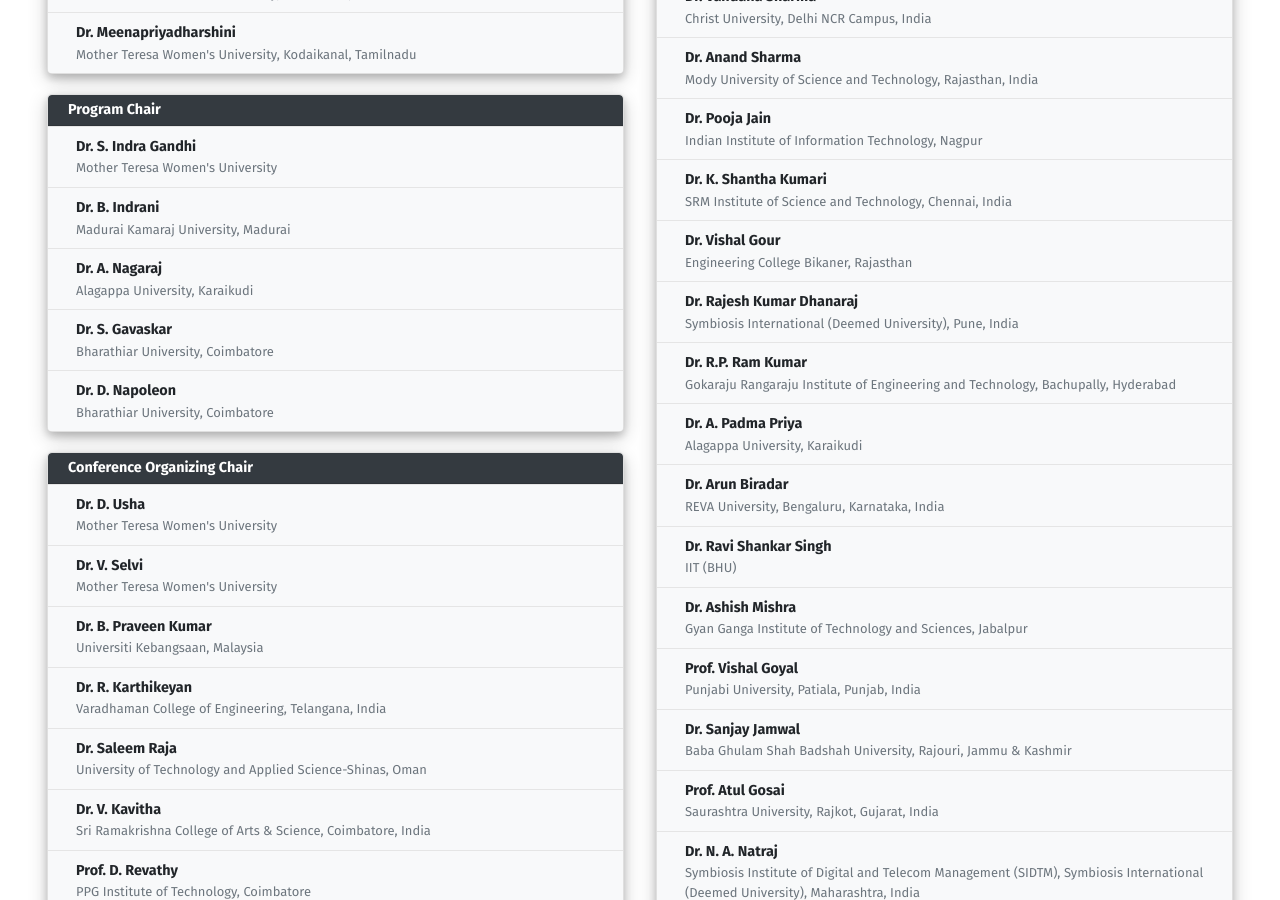
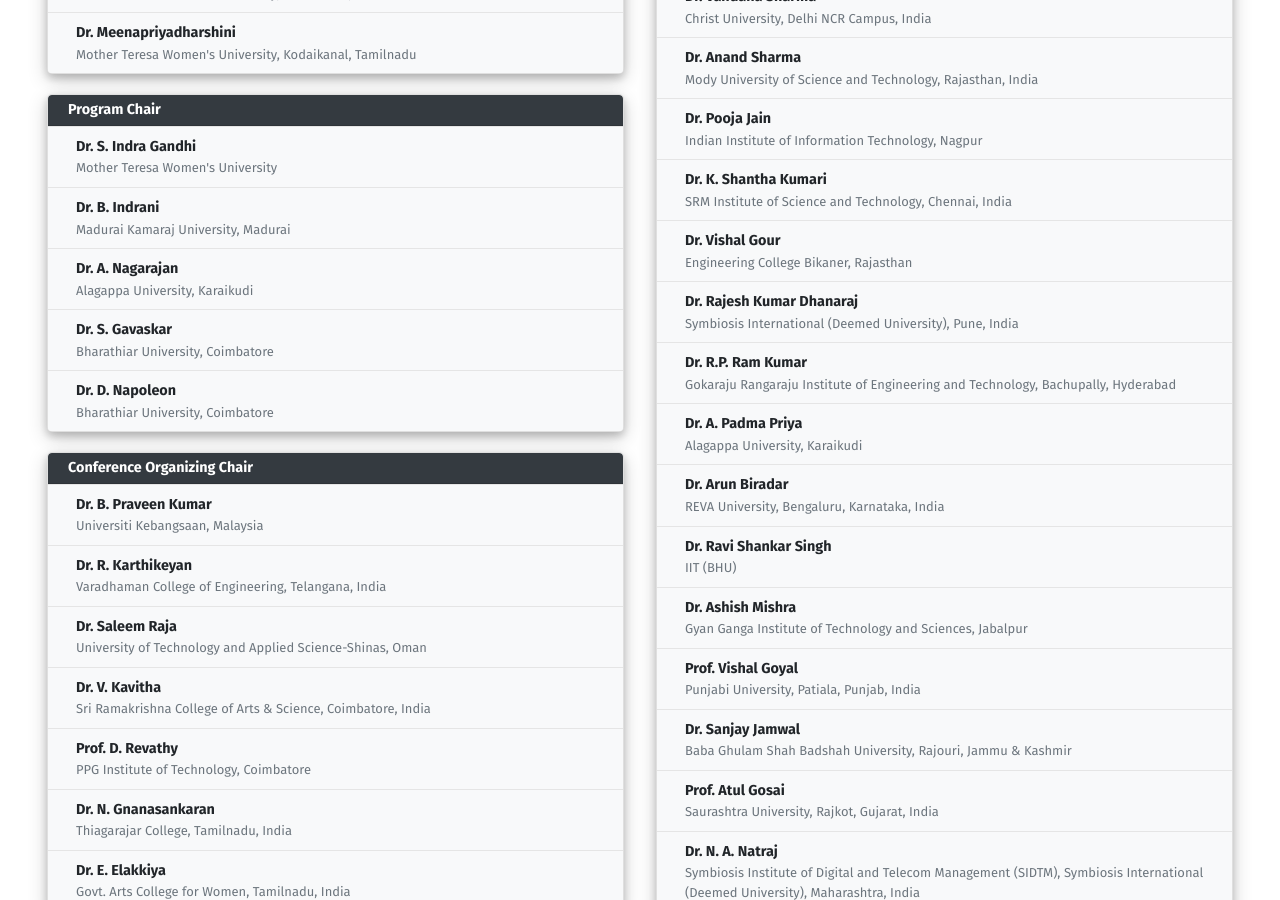
Before and after one commit to sravivarman/icaans_conf, a Jekyll site: the page built from organization.html, in a window 1280 px wide and 900 px high, scrolled down 934 px. Built offline with Jekyll 4.4.1, drawn with Linux system fonts in a browser that asks for light colours.

Commit message:
Update organization.yml

```diff
--- a/_data/organization.yml
+++ b/_data/organization.yml
@@ -34,7 +34,7 @@
     org: Mother Teresa Women's University
   - name: Dr. B. Indrani
     org: Madurai Kamaraj University, Madurai
-  - name: Dr. A. Nagaraj
+  - name: Dr. A. Nagarajan
     org: Alagappa University, Karaikudi
   - name: Dr. S. Gavaskar
     org: Bharathiar University, Coimbatore
@@ -44,10 +44,6 @@
 - title: Conference Organizing Chair
   column: 1
   members:
-  - name: Dr. D. Usha
-    org: Mother Teresa Women's University
-  - name: Dr. V. Selvi
-    org: Mother Teresa Women's University
   - name: Dr. B. Praveen Kumar
     org: Universiti Kebangsaan, Malaysia
   - name: Dr. R. Karthikeyan
```
